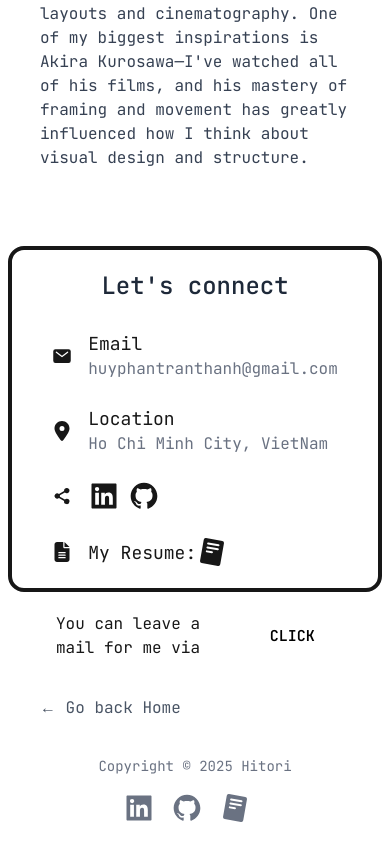
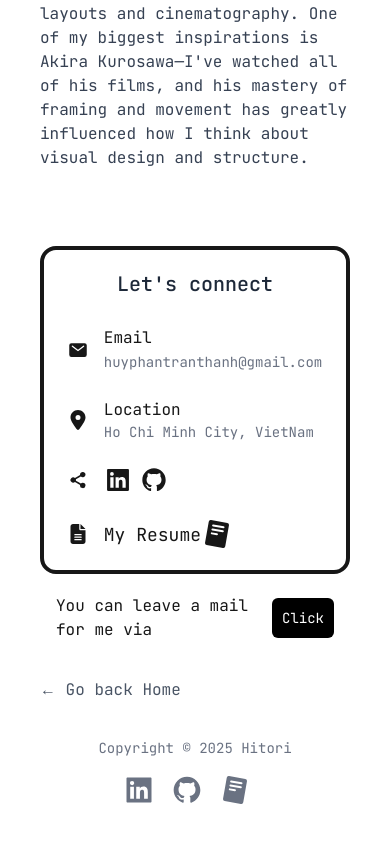
Before and after one commit to Alexspector123/Portfolio, a Next.js app: page /about in a window 390 px wide. Shown: the part 2567-3411 px from the top of the page. Built offline with nearby package versions, Linux system fonts and the light colour scheme.

Commit message:
add submit form

```diff
--- a/src/app/about/ContactCard.tsx
+++ b/src/app/about/ContactCard.tsx
@@ -57,8 +57,8 @@ export const ContactCard = () => {
                             exit={{ y: 30, opacity: 0 }}
                             className='inline-flex gap-7 sm:gap-15 items-center flex-col sm:flex-row
                               border-4 rounded-2xl dark:border-white
-                              py-5 px-10'>
-                            <h3 className="text-2xl font-medium text-gray-800 dark:text-white"
+                              py-5 px-6 sm:px-10'>
+                            <h3 className="text-xl sm:text-2xl font-medium text-gray-800 dark:text-white"
                             >
                                 Let&apos;s connect
                             </h3>
@@ -66,17 +66,17 @@ export const ContactCard = () => {
                                 <div className='flex items-center'>
                                     <IoMail className='h-5 w-5' />
                                     <div className='ml-4'>
-                                        <h4 className='text-[18px]'>Email</h4>
+                                        <h4 className='text-base sm:text-[18px]'>Email</h4>
                                         <a
                                             href="mailto:huyphantranthanh@gmail.com"
-                                            className='text-base text-gray-500'>huyphantranthanh@gmail.com</a>
+                                            className='text-sm sm:text-base text-gray-500'>huyphantranthanh@gmail.com</a>
                                     </div>
                                 </div>
                                 <div className='flex items-center'>
                                     <FaLocationDot className='h-5 w-5' />
                                     <div className='ml-4'>
-                                        <h4 className='text-[18px]'>Location</h4>
-                                        <p className='text-base text-gray-500'>Ho Chi Minh City, VietNam</p>
+                                        <h4 className='text-base sm:text-[18px]'>Location</h4>
+                                        <p className='text-sm sm:text-base text-gray-500'>Ho Chi Minh City, VietNam</p>
                                     </div>
                                 </div>
                                 <div className='flex items-center'>
@@ -84,18 +84,18 @@ export const ContactCard = () => {
                                     <div className='ml-4 flex gap-2'>
                                         <a href="https://linkedin.com/in/huythanhphan"
                                             target='_blank'>
-                                            <AiFillLinkedin className='h-8 w-8' />
+                                            <AiFillLinkedin className='w-7 h-7 sm:h-8 sm:w-8' />
                                         </a>
                                         <a href="https://github.com/Alexspector123"
                                             target='_blank'>
-                                            <RiGithubFill className='h-8 w-8' />
+                                            <RiGithubFill className='w-7 h-7 sm:h-8 sm:w-8' />
                                         </a>
                                     </div>
                                 </div>
                                 <div className='flex items-center'>
                                     <FaFileLines className='h-5 w-5' />
                                     <div className='ml-4 flex items-center'>
-                                        <h4 className='text-[18px]'>My Resume:</h4>
+                                        <h4 className='text-[18px]'>My Resume </h4>
                                         <a
                                             href="https://drive.google.com/file/d/1RmGP0RPj3-I1Hwwm-hpodUhQtb7Je8q5/view?usp=sharing"
                                             target='_blank'>
@@ -120,7 +120,7 @@ export const ContactCard = () => {
                             className=' w-100
                                         inline-flex gap-7 sm:gap-9 flex-col
                                         border-4 rounded-2xl dark:border-white
-                                        py-5 px-10'>
+                                        py-5 px-5 sm:px-10'>
                             <h3 className="text-2xl font-medium self-center text-gray-800 dark:text-white"
                             >
                                 Contact me
@@ -172,8 +172,18 @@ export const ContactCard = () => {
             <div className='flex justify-center items-center
                             mt-5
                             '>
-                <p className='inline dark:text-white '>{state ? "You can leave a mail for me via" : ""} </p>
-                <button className='state-button '
+                <p className='inline-block dark:text-white '>{state ? "You can leave a mail for me via" : ""} </p>
+                <button className=' ml-2
+                                    bg-black dark:bg-white
+                                    text-sm text-white dark:text-black
+                                    rounded-md
+                                    p-2.5
+                                    block md:hidden'
+                    onClick={toggleState}>
+                    <span>{state ? "Click" : "Go back"}</span>
+                </button>
+                <button className=' hidden md:block
+                                    state-button'
                     onClick={toggleState}>
                     <span>{state ? "Click" : "Go back"}</span>
                 </button>
--- a/src/app/about/aboutPage.css
+++ b/src/app/about/aboutPage.css
@@ -1,7 +1,7 @@
 .state-button {
   position: relative;
   overflow: hidden;
-  margin-left: 5px;
+  margin-left: 10px;
   background: #fff;
   border-radius: 7px;
   padding: 10px;
```
